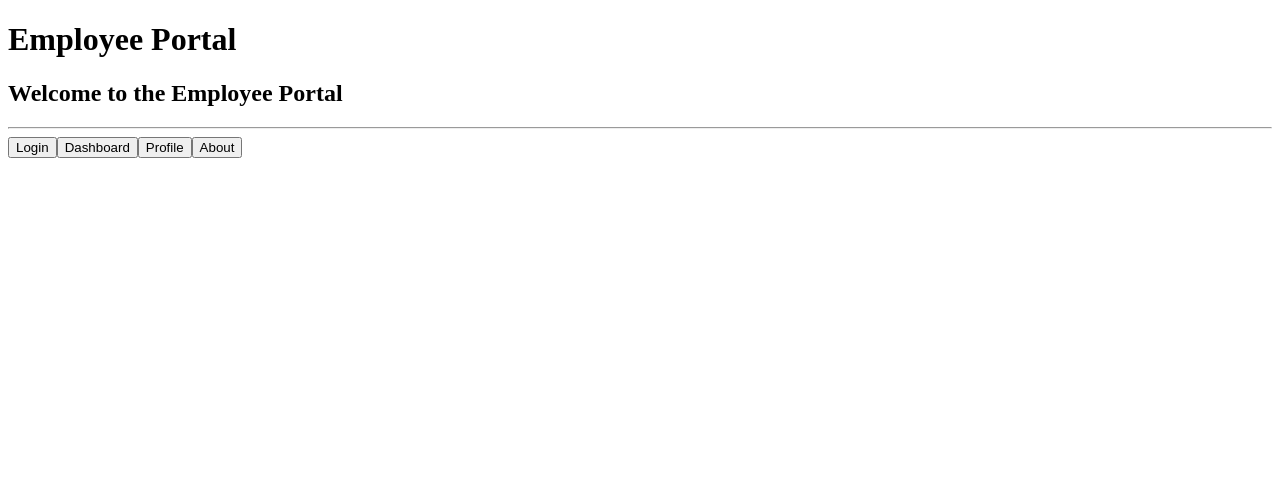
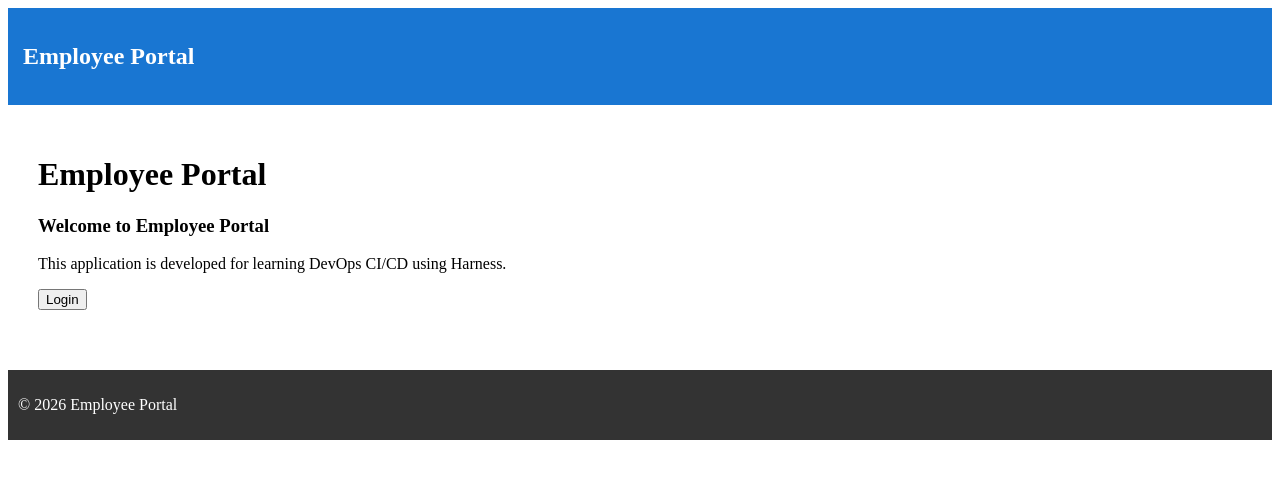
Before and after one commit to chaitraaaa/employee-portal, a React (Vite) app: page / in a window 1280 px wide. Shown: the top 478 px of the page. Built offline with nearby package versions, Linux system fonts and the light colour scheme.

Commit message:
updating src components & app.jsx

```diff
--- a/src/App.jsx
+++ b/src/App.jsx
@@ -1,20 +1,27 @@
+import Navbar from "./components/Navbar";
+import Footer from "./components/Footer";
+
 function App() {
   return (
-    <div>
-      <h1>Employee Portal</h1>
-      <h2>Welcome to the Employee Portal</h2>
+    <>
+      <Navbar />
 
-      <hr />
+      <div style={{ padding: "30px" }}>
+        <h1>Employee Portal</h1>
 
-      <button>Login</button>
+        <h3>Welcome to Employee Portal</h3>
 
-      <button>Dashboard</button>
+        <p>
+          This application is developed for learning DevOps CI/CD using
+          Harness.
+        </p>
 
-      <button>Profile</button>
+        <button>Login</button>
+      </div>
 
-      <button>About</button>
-    </div>
-  )
+      <Footer />
+    </>
+  );
 }
 
-export default App
+export default App;
--- a/src/components/Footer.jsx
+++ b/src/components/Footer.jsx
@@ -0,0 +1,16 @@
+function Footer() {
+  return (
+    <footer
+      style={{
+        backgroundColor: "#333",
+        color: "white",
+        padding: "10px",
+        marginTop: "30px"
+      }}
+    >
+      <p>© 2026 Employee Portal</p>
+    </footer>
+  );
+}
+
+export default Footer;
--- a/src/components/Navbar.jsx
+++ b/src/components/Navbar.jsx
@@ -0,0 +1,15 @@
+function Navbar() {
+  return (
+    <nav
+      style={{
+        backgroundColor: "#1976d2",
+        color: "white",
+        padding: "15px"
+      }}
+    >
+      <h2>Employee Portal</h2>
+    </nav>
+  );
+}
+
+export default Navbar;
```
Also changed, not shown: src/components/Button.jsx (+9 -0 lines).
